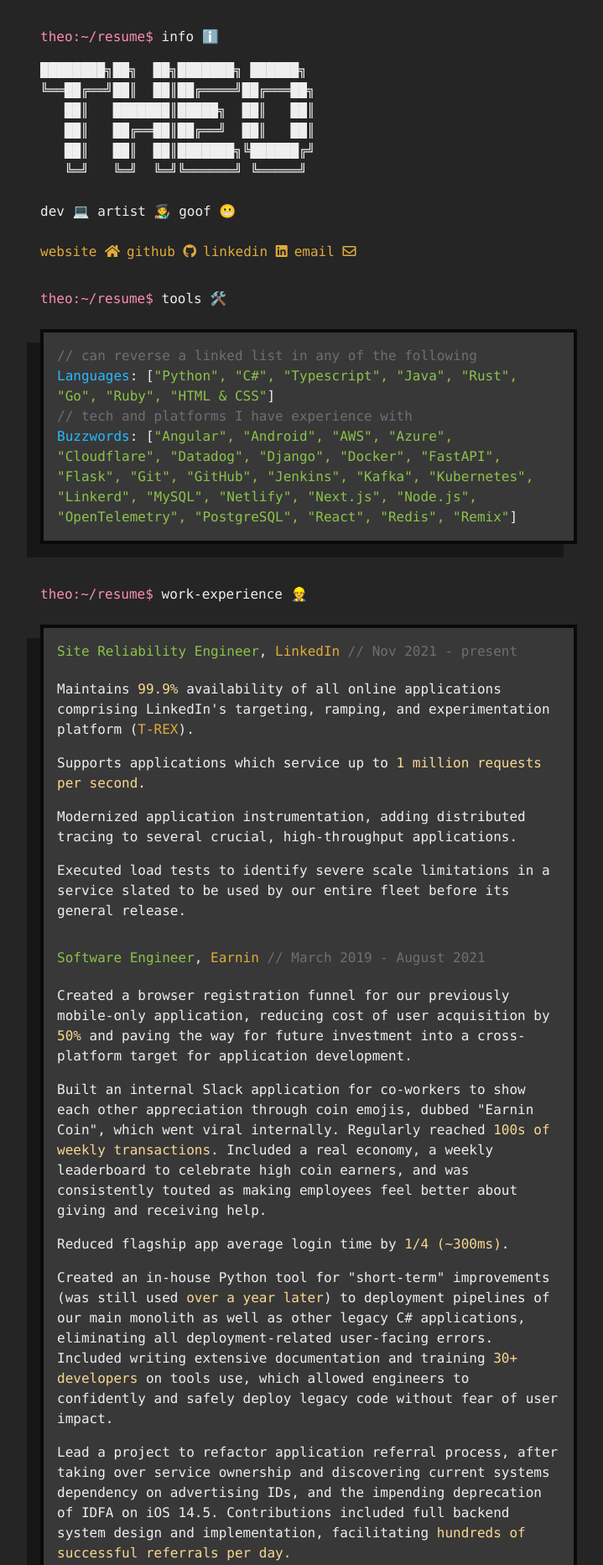
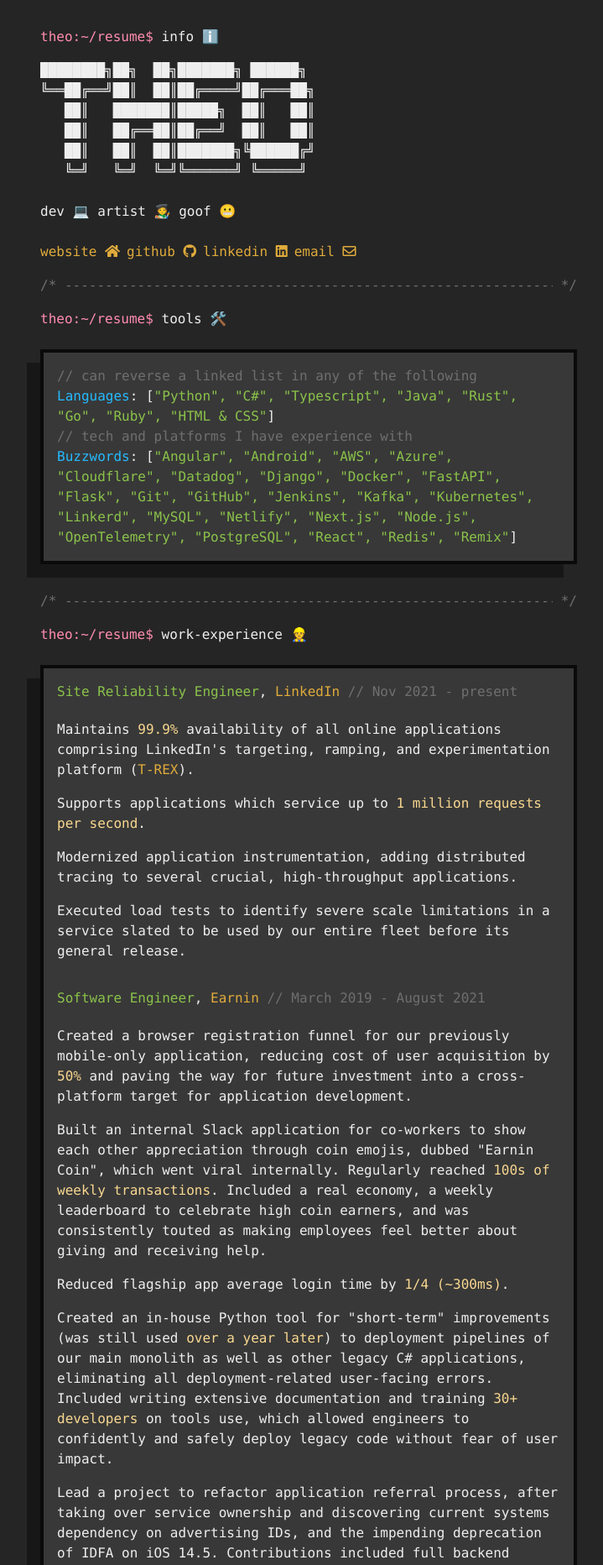
Before and after one commit to tbrockman/tbrockman.github.io, a Jekyll site: the page built from resume.html, in a window 1280 px wide. Shown: the top 1864 px of the page at 84% size, without its empty margins (272-991 px from the left). Built offline with Jekyll 4.4.1, drawn with Linux system fonts in a browser that asks for light colours; some of the changed text lies outside the part shown.

Commit message:
Fix separator, make static.

```diff
--- a/_sass/resume.scss
+++ b/_sass/resume.scss
@@ -157,8 +157,12 @@ div.section {
 }
 
 .section-separator {
-	width: fit-content;
-	width: -moz-fit-content;
+	display: flex;
+
+	.section-separator-lines {
+		overflow: hidden;
+		white-space: nowrap;
+	}
 }
 
 .section-icon-container {
--- a/resume.html
+++ b/resume.html
@@ -47,7 +47,11 @@ href="mailto:iam@theo.lol"
             </pre>
         </div>
 		</div>
-
+		<div class="section-separator comment-grey">
+			<span>/*&nbsp;</span>
+			<span class="section-separator-lines">-------------------------------------------------------------------------------</span>
+			<span>&nbsp;*/</span>
+		</div>
 		<div class="skills-section section">
 			<div class="section-icon-container ">
                 <div class="pink">theo:~/resume$&nbsp;</div>
@@ -86,7 +90,11 @@ href="mailto:iam@theo.lol"
 				</div>
 			</div>
 		</div>
-
+		<div class="section-separator comment-grey">
+			<span>/*&nbsp;</span>
+			<span class="section-separator-lines">-------------------------------------------------------------------------------</span>
+			<span>&nbsp;*/</span>
+		</div>
 		<div class="work-experience-section section">
 			<div class="section-icon-container">
                 <div class="pink">theo:~/resume$&nbsp;</div>
@@ -281,7 +289,11 @@ href="mailto:iam@theo.lol"
 				</div>
 			</div>
 		</div>
-
+		<div class="section-separator comment-grey">
+			<span>/*&nbsp;</span>
+			<span class="section-separator-lines">-------------------------------------------------------------------------------</span>
+			<span>&nbsp;*/</span>
+		</div>
 		<div class="projects-section section">
 			<div class="section-icon-container">
                 <div class="pink">theo:~/resume$&nbsp;</div>
@@ -372,7 +384,11 @@ href="mailto:iam@theo.lol"
 				</div>
 			</div>
 		</div>
-
+		<div class="section-separator comment-grey">
+			<span>/*&nbsp;</span>
+			<span class="section-separator-lines">-------------------------------------------------------------------------------</span>
+			<span>&nbsp;*/</span>
+		</div>
 		<div class="open-source-section section">
 			<div class="section-icon-container">
                 <div class="pink">theo:~/resume$&nbsp;</div>
@@ -471,7 +487,11 @@ href="mailto:iam@theo.lol"
 				</div>
 			</div>
 		</div>
-
+		<div class="section-separator comment-grey">
+			<span>/*&nbsp;</span>
+			<span class="section-separator-lines">-------------------------------------------------------------------------------</span>
+			<span>&nbsp;*/</span>
+		</div>
 		<div class="education-section section">
 			<div class="section-icon-container ">
                 <div class="pink">theo:~/resume$&nbsp;</div>
```
